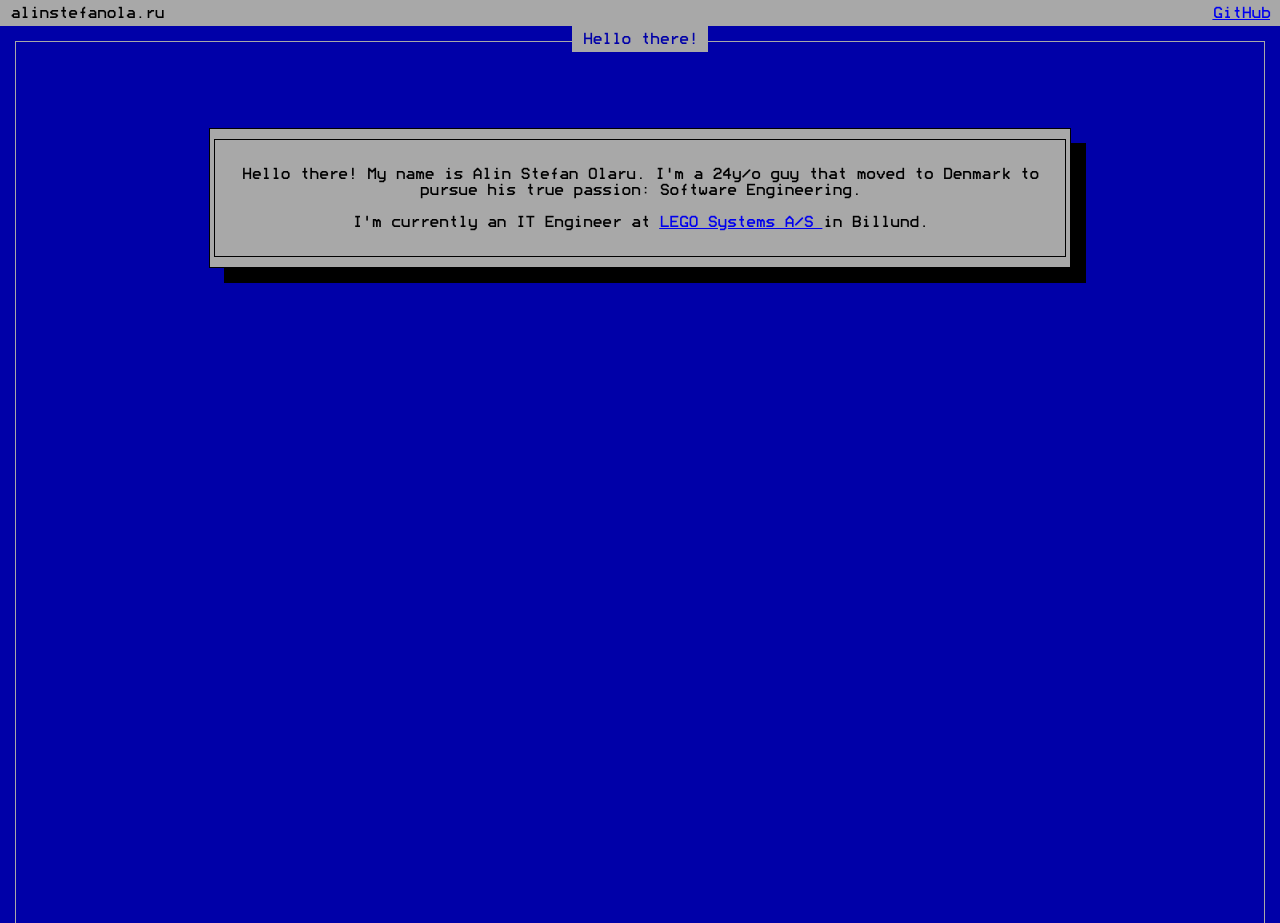
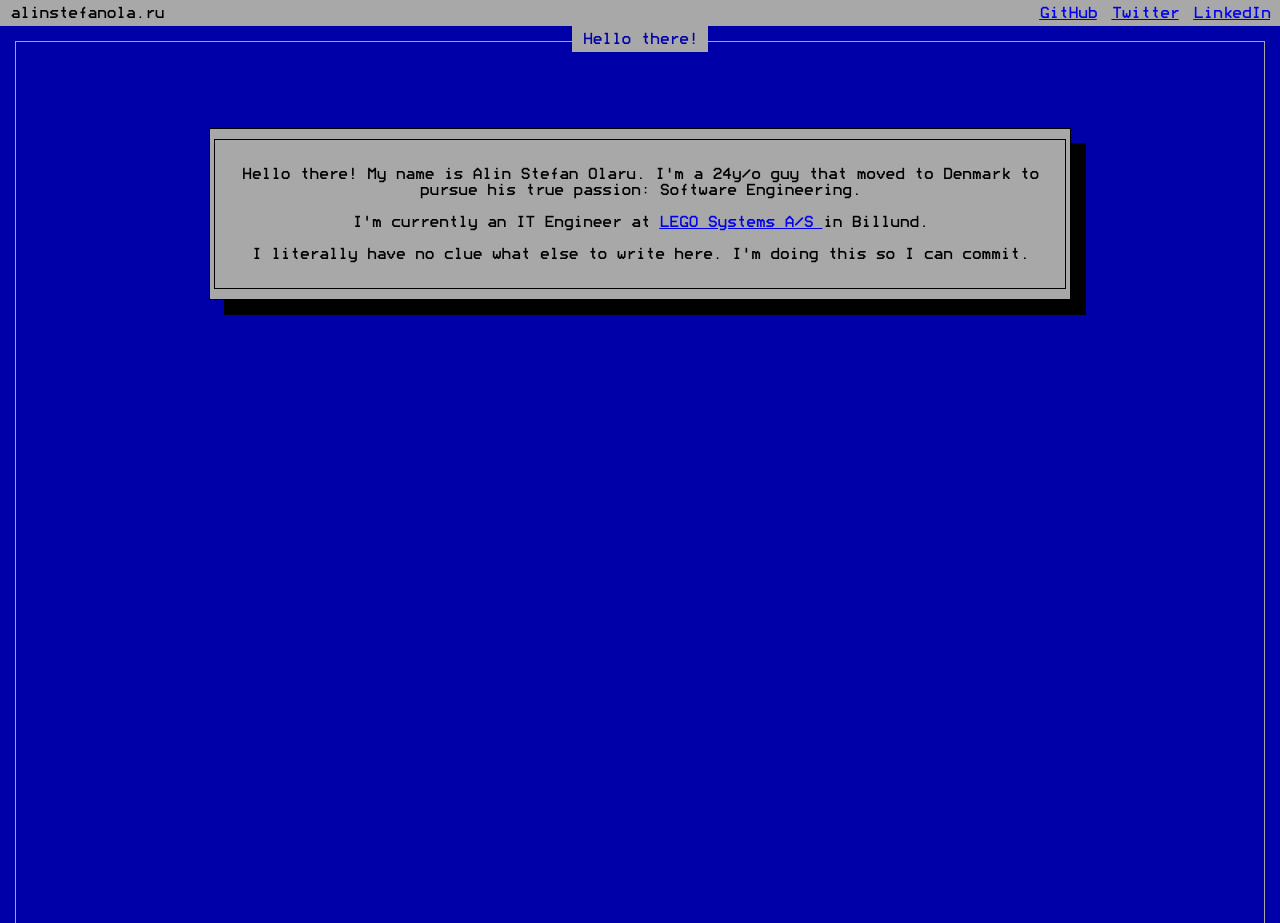
Before and after one commit to xShteff/alinstefanola.ru, a PHP site: page / in a window 1280 px wide. Run offline with PHP 8.4, Linux system fonts and the light colour scheme.

Commit message:
Added more links

```diff
--- a/index.html
+++ b/index.html
@@ -13,7 +13,9 @@
         alinstefanola.ru
       </div>
       <div class="links">
-        <a href="https://github.com/alstol">GitHub</a>
+        <a href="https://github.com/alstol" target="_blank">GitHub</a>
+        <a href="https://twitter.com/xshteff" target="_blank">Twitter</a>
+        <a href="https://www.linkedin.com/in/alinstefanolaru/" target="_blank">LinkedIn</a>
       </div>
     </header>
     <div class="border-container">
@@ -32,6 +34,10 @@
             <a href="http://lego.com/"> LEGO Systems A/S </a>
             in Billund.
           </p>
+          <p>
+            I literally have no clue what else to write here. I'm doing this so
+            I can commit.
+          </p>
         </div>
       </div>
     </div>
--- a/style.css
+++ b/style.css
@@ -29,7 +29,9 @@ header .title {
     float:left;
     display: contents;
 }
-
+.links a {
+    margin-left: 5px;
+}
 header .links {
     float:right;
 }
```
